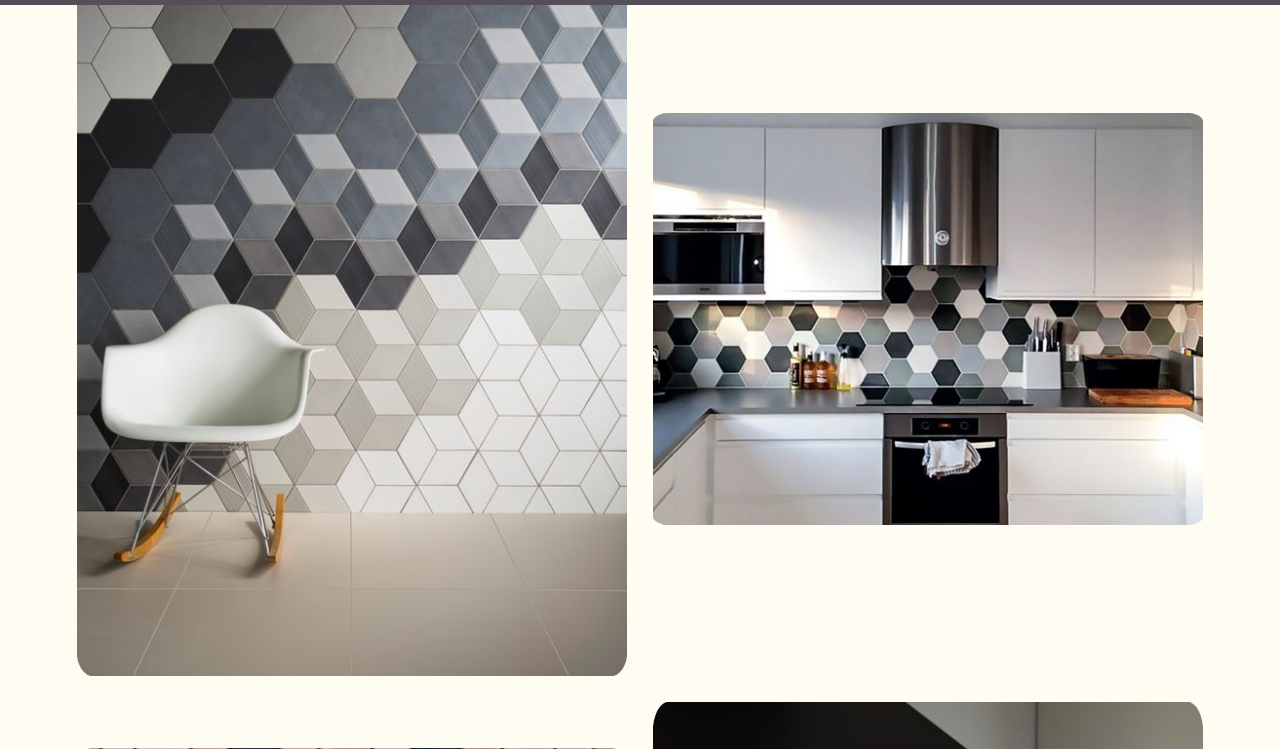
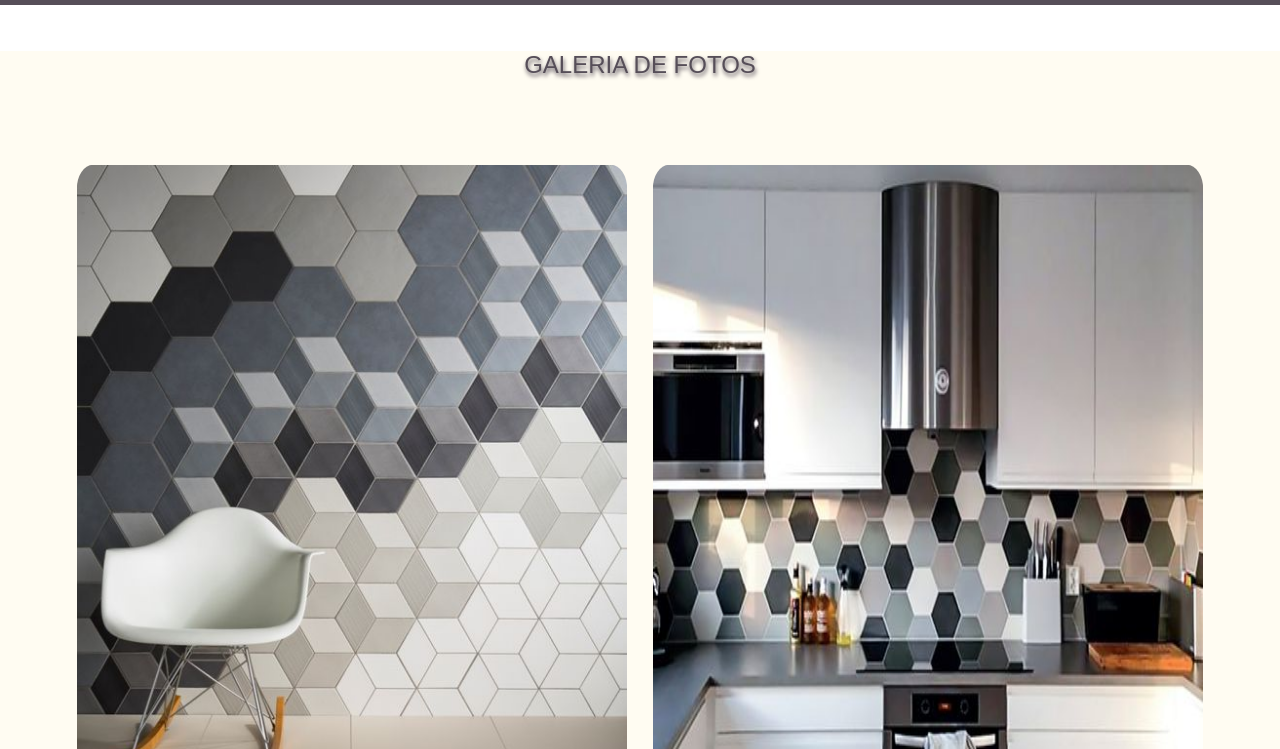
Before and after one commit to nahueldotto/dotto-revestimientos, a plain HTML site: page galeria.html in a window 1280 px wide. Shown: the part 51-800 px from the top of the page. Drawn offline with nearby package versions, Linux system fonts and the light colour scheme.

Commit message:
mejora de galeria de fotos

```diff
--- a/css/style.css
+++ b/css/style.css
@@ -393,15 +393,20 @@ main {
     background-color: #FFFCF2;
 }
 
+.mainGaleria h4 {
+    margin-top: 8vw;
+    text-align: center;
+    font-family: 'Questrial', sans-serif;
+    color: #564E58;
+    filter: drop-shadow(1px 3px 2px #564E58);
+}
+
 .galeria {
     display: flex;
     flex-direction: row;
     flex-wrap: wrap;
-    align-items: center;
-    justify-items: center;
     justify-content: center;
     width: 90%;
-    margin-top: 5vw;
     margin: 0 auto;
 }
 
@@ -409,6 +414,7 @@ main {
     width: 50%;
     padding: 1vw;
     border-radius: 5%;
+    margin-top: 5vw;
 }
 
 
--- a/galeria.html
+++ b/galeria.html
@@ -59,6 +59,7 @@
         </nav>
     </header>
     <main class="mainGaleria">
+        <h4>GALERIA DE FOTOS</h4>
         <section class="galeria">
             <img src="./img/DOTTO-REVESTIMIENTOS (2).jpg" alt="revestimientos hexagonales">
             <img src="./img/DOTTO-REVESTIMIENTOS (3).jpg" alt="revestimientos hexagonales">
```
